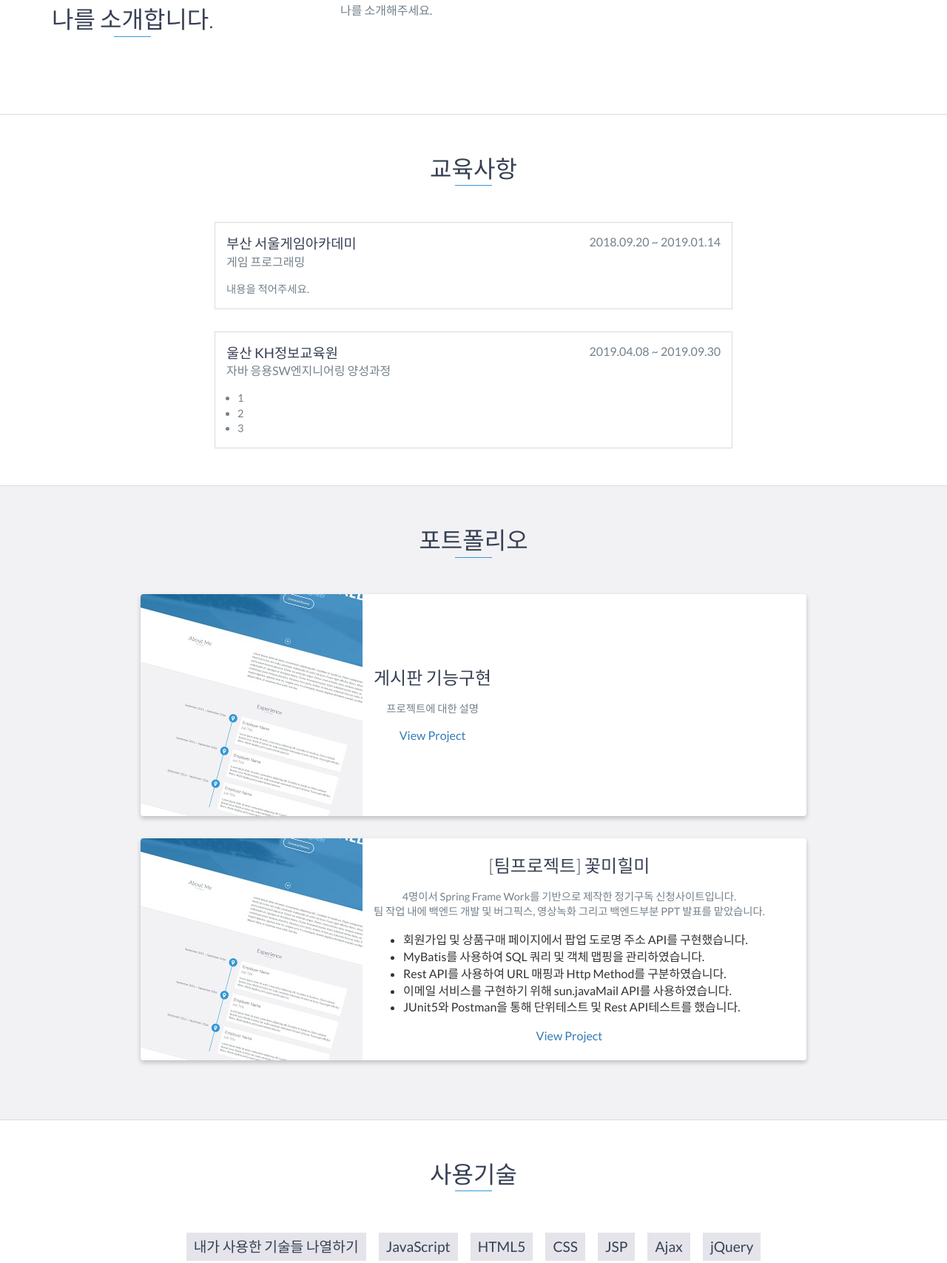
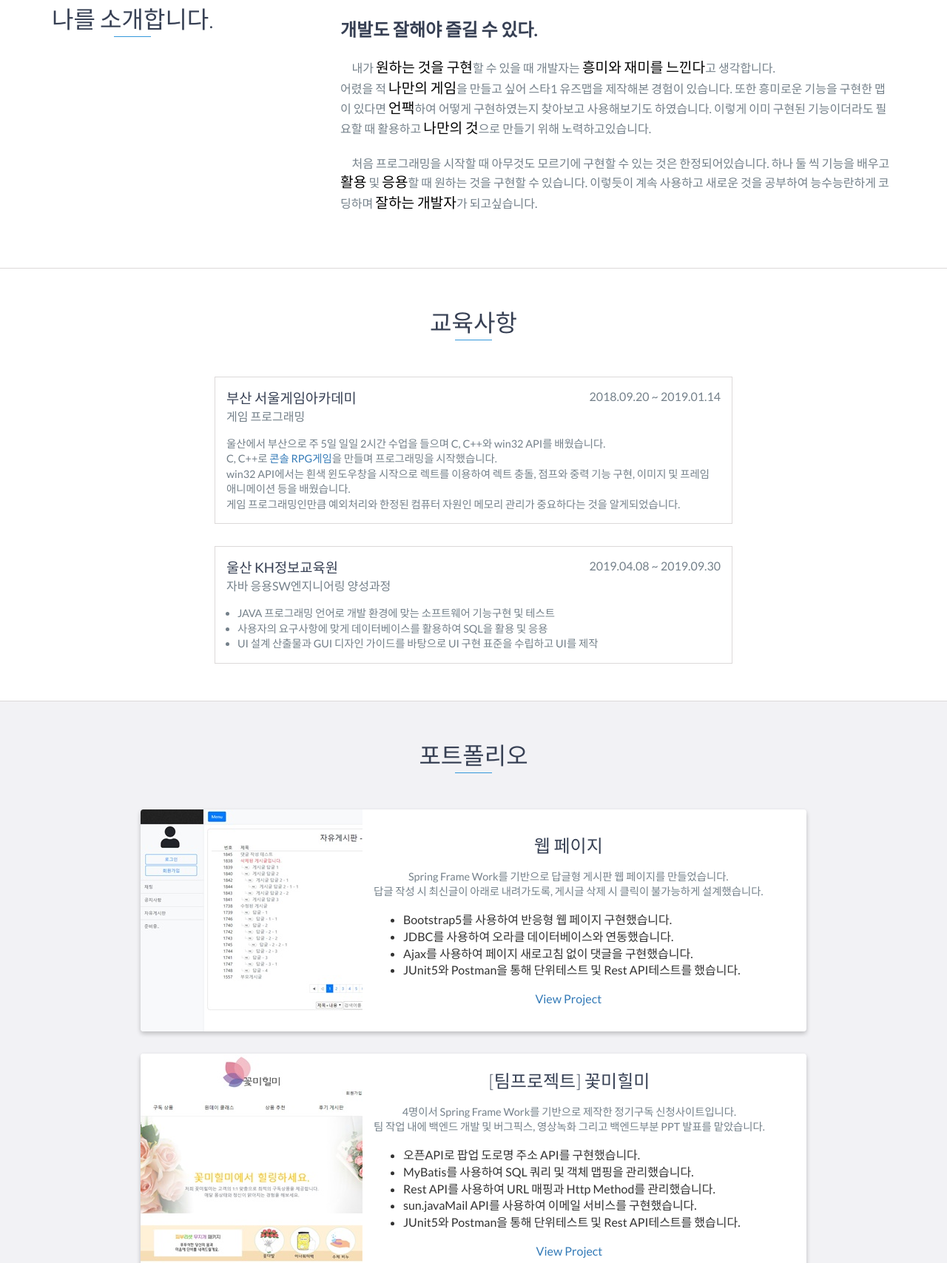
Before and after one commit to ProlixG/portfolio, a website: page index.html in a window 1280 px wide. Shown: the part 872-2579 px from the top of the page at 74% size. Drawn offline with nearby package versions, Linux system fonts and the light colour scheme.

Commit message:
설명, 이미지, 이메일 추가

```diff
--- a/index.html
+++ b/index.html
@@ -12,6 +12,13 @@
     <link rel="stylesheet" href="libs/font-awesome/css/font-awesome.min.css">
     <link href="css/bootstrap.min.css" rel="stylesheet">
     <link href="css/styles.css" rel="stylesheet">
+
+    <style>
+    	.text{
+    		font-size : 1.2em;
+    		color : black;
+    	}
+    </style>
 </head>
 
 <body>
@@ -49,8 +56,9 @@
     <div id="lead">
         <div id="lead-content">
             <h1>이한일</h1>
-            <h2>부제목, 보여주고싶은 문장, 지원분야 적기</h2>
-            <a href="#" class="btn-rounded-white">Download Resume</a>
+            <h2>소프트웨어 엔지니어</h2>
+
+            <a href="#" class="btn-rounded-white">이력서 및  자소서 보기 // 수정 : 파일다운로드 추가하기</a>
         </div>
         <!-- End #lead-content -->
 
@@ -72,8 +80,19 @@
                     <h2 class="heading">나를 소개합니다.</h2>
                 </div>
                 <div class="col-md-8">
+                	<h2>개발도 잘해야 즐길 수 있다.</h2>
                     <p>
-                    	나를 소개해주세요.
+                    	&nbsp;&nbsp;&nbsp;&nbsp;
+                    	내가 <span class="text">원하는 것을 구현</span>할 수 있을 때 개발자는 <span class="text">흥미와 재미를 느낀다</span>고 생각합니다.<br>
+                    	어렸을 적 <span class="text">나만의 게임</span>을 만들고 싶어 스타1 유즈맵을 제작해본 경험이 있습니다.
+                    	 또한 흥미로운 기능을 구현한 맵이 있다면 <span class="text">언팩</span>하여 어떻게 구현하였는지 찾아보고 사용해보기도 하였습니다.
+                    	 이렇게 이미 구현된 기능이더라도 필요할 때 활용하고 <span class="text">나만의 것</span>으로 만들기 위해 노력하고있습니다. <br><br>
+
+                    	&nbsp;&nbsp;&nbsp;&nbsp;
+                    	처음 프로그래밍을 시작할 때 아무것도 모르기에 구현할 수 있는 것은 한정되어있습니다.
+                    	하나 둘 씩 기능을 배우고 <span class="text">활용</span> 및 <span class="text">응용</span>할 때 원하는 것을 구현할 수 있습니다.
+                    	 이렇듯이 계속 사용하고 새로운 것을 공부하여 능수능란하게 코딩하며 <span class="text">잘하는 개발자</span>가 되고싶습니다.
+
                     </p>
                 </div>
             </div>
@@ -120,7 +139,10 @@
             <span class="education-date">2018.09.20 ~ 2019.01.14</span>
             <h4>게임 프로그래밍</h4>
             <p>
-            	내용을 적어주세요.
+            	울산에서 부산으로 주 5일 일일 2시간 수업을 들으며 C, C++와 win32 API를 배웠습니다.<br>
+            	C, C++로 <a href="https://www.youtube.com/watch?v=QgOA3ukieI4">콘솔 RPG게임</a>을 만들며 프로그래밍을 시작했습니다.<br>
+            	win32 API에서는 흰색 윈도우창을 시작으로 렉트를 이용하여 렉트 충돌, 점프와 중력 기능 구현, 이미지 및 프레임 애니메이션 등을 배웠습니다.<br>
+            	게임 프로그래밍인만큼 예외처리와 한정된 컴퓨터 자원인 메모리 관리가 중요하다는 것을 알게되었습니다.
             </p>
         </div>
         <!-- End .education-block -->
@@ -131,13 +153,13 @@
             <h4>자바 응용SW엔지니어링 양성과정</h4>
             <ul>
                 <li>
-                    1
+                  	JAVA 프로그래밍 언어로 개발 환경에 맞는 소프트웨어 기능구현 및 테스트
                 </li>
                 <li>
-                    2
+                   	사용자의 요구사항에 맞게 데이터베이스를 활용하여 SQL을 활용 및 응용
                 </li>
                 <li>
-                    3
+                  	UI 설계 산출물과 GUI 디자인 가이드를 바탕으로 UI 구현 표준을 수립하고 UI를 제작
                 </li>
             </ul>
         </div>
@@ -151,15 +173,31 @@
             <div class="row">
                 <div class="project shadow-large">
                     <div class="project-image">
-                        <img src="images/project.jpg" />
+                        <img src="images/project02.jpg" />
                     </div>
                     <!-- End .project-image -->
                     <div class="project-info">
-                        <h3>게시판 기능구현</h3>
+                        <h3>웹 페이지</h3>
                         <p>
-                        	프로젝트에 대한 설명
+                        	Spring Frame Work를 기반으로 답글형 게시판 웹 페이지를 만들었습니다. <br>
+                        	답글 작성 시 최신글이 아래로 내려가도록, 게시글 삭제 시 클릭이 불가능하게 설계했습니다.
                         </p>
-                        <a href="#">View Project</a>
+                        <ul style="text-align:left">
+                   			<li>
+                   				Bootstrap5를 사용하여 반응형 웹 페이지 구현했습니다.
+                   			</li>
+                   			<li>
+                   				JDBC를 사용하여 오라클 데이터베이스와 연동했습니다.
+                   			</li>
+                   			<li>
+                   				Ajax를 사용하여 페이지 새로고침 없이 댓글을 구현했습니다.
+                   			</li>
+                   			<li>
+                   				JUnit5와 Postman을 통해 단위테스트 및 Rest API테스트를 했습니다.
+                   			</li>
+                   		</ul>
+
+                        <a href="https://youtu.be/q5-bjqAE0JI">View Project</a>
                     </div>
                     <!-- End .project-info -->
                 </div>
@@ -167,7 +205,8 @@
 
                 <div class="project shadow-large">
                     <div class="project-image">
-                        <img src="images/project.jpg" />
+
+                        <img src="images/flowerheal.jpg"/>
                     </div>
                     <!-- End .project-image -->
                     <div class="project-info">
@@ -178,16 +217,16 @@
                        	</p>
                    		<ul style="text-align:left">
                    			<li>
-                   				회원가입 및 상품구매 페이지에서 팝업 도로명 주소 API를 구현했습니다.
+                   				오픈API로 팝업 도로명 주소 API를 구현했습니다.
                    			</li>
                    			<li>
-                   				MyBatis를 사용하여 SQL 쿼리 및 객체 맵핑을 관리하였습니다.
+                   				MyBatis를 사용하여 SQL 쿼리 및 객체 맵핑을 관리했습니다.
                    			</li>
                    			<li>
-                   				Rest API를 사용하여 URL 매핑과 Http Method를 구분하였습니다.
+                   				Rest API를 사용하여 URL 매핑과 Http Method를 관리했습니다.
                    			</li>
                    			<li>
-                   				이메일 서비스를 구현하기 위해 sun.javaMail API를 사용하였습니다.
+                   				sun.javaMail API를 사용하여 이메일 서비스를 구현했습니다.
                    			</li>
                    			<li>
                    				JUnit5와 Postman을 통해 단위테스트 및 Rest API테스트를 했습니다.
@@ -195,7 +234,7 @@
 
                    		</ul>
 
-                        <a href="#">View Project</a>
+                        <a href="https://youtu.be/Onevj9_JwwM">View Project</a>
                     </div>
                     <!-- End .project-info -->
                 </div>
@@ -208,9 +247,8 @@
     <div id="skills">
         <h2 class="heading">사용기술</h2>
         <ul>
-      		<li>내가 사용한 기술들 나열하기</li>
+            <li>HTML5</li>
             <li>JavaScript</li>
-            <li>HTML5</li>
             <li>CSS</li>
             <li>JSP</li>
             <li>Ajax</li>
@@ -227,6 +265,7 @@
             <li>Postman</li>
             <li>Oracle18c</li>
             <li>도로명 주소 API</li>
+            <li>Postman</li>
             <li>github</li>
         </ul>
     </div>
@@ -235,11 +274,11 @@
     <div id="contact">
         <h2>연락방법</h2>
         <div id="contact-form">
-            <form method="POST" action="https://formspree.io/email@email.com">
+            <form method="POST" action="https://formspree.io/gksdlf7709@gmail.com">
                 <input type="hidden" name="_subject" value="Contact request from personal website" />
                 <input type="email" name="_replyto" placeholder="본인 이메일을 적어주세요." required>
                 <textarea name="message" placeholder="메세지를 적어주세요." required></textarea>
-                <button type="submit">보내기</button>
+                <button type="submit">연락하기</button>
             </form>
         </div>
         <!-- End #contact-form -->
```
Also changed, not shown: images/flowerheal.jpg (added), images/project02.jpg (added).
